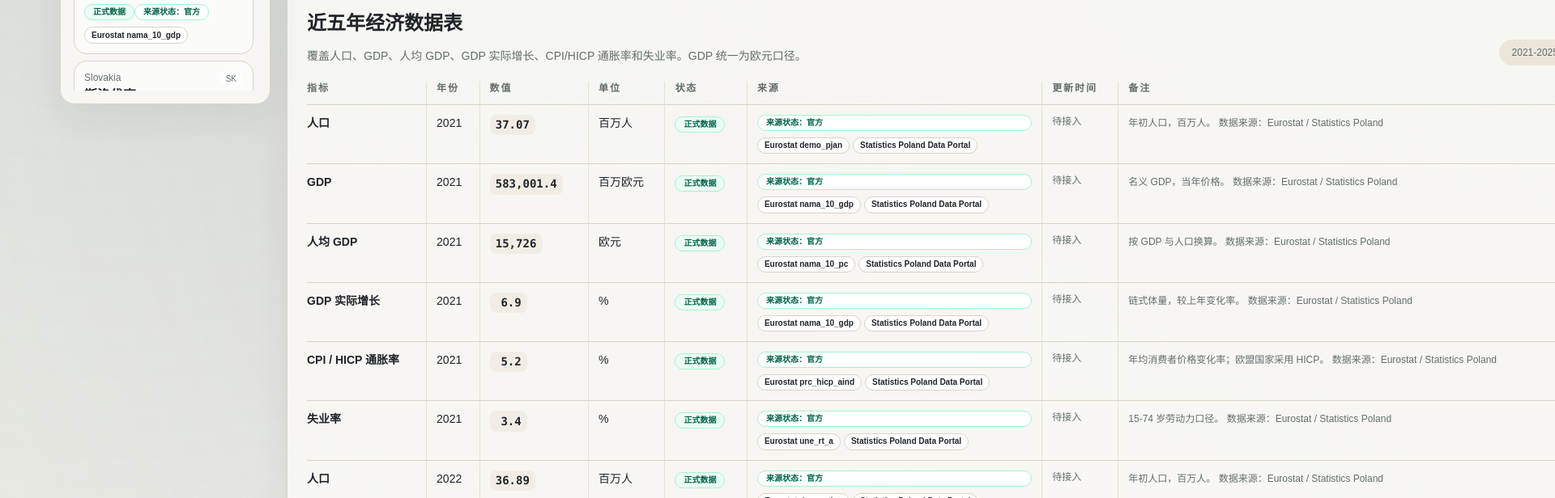
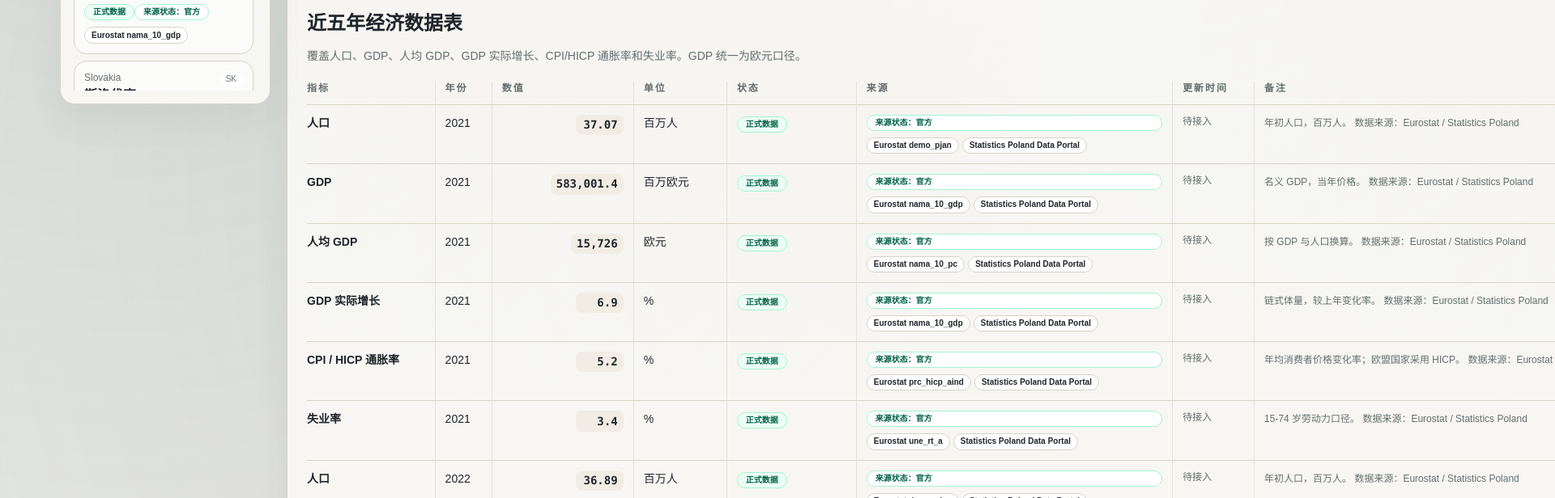
Before and after one commit to hui-sallai/central-europe-political-atlas, a Next.js app: page /data in a window 1280 px wide. Shown: the part 880-1496 px from the top of the page at 81% size, 1920 px wide, since content can reach past the window. Built offline with nearby package versions, Linux system fonts and the light colour scheme.

Commit message:
Refine data tables and V4 comparisons

```diff
--- a/src/app/globals.css
+++ b/src/app/globals.css
@@ -133,9 +133,28 @@ a {
   white-space: nowrap;
 }
 
+.data-value-cell {
+  min-width: 8.75rem;
+  text-align: right;
+  white-space: nowrap;
+}
+
+.data-unit-cell {
+  min-width: 5.75rem;
+}
+
+.data-status-cell {
+  min-width: 8rem;
+  white-space: nowrap;
+}
+
+.data-source-cell {
+  min-width: 9.5rem;
+}
+
 .data-value-token {
   display: inline-block;
-  min-width: 5.5ch;
+  min-width: 7ch;
   white-space: nowrap;
   border-radius: 0.5rem;
   background: color-mix(in srgb, var(--surface-muted) 72%, white);
@@ -148,6 +167,7 @@ a {
 }
 
 .data-value-negative {
+  color: #82473f;
   box-shadow: inset 3px 0 0 color-mix(in srgb, #9f5f55 58%, transparent);
 }
 
--- a/src/app/methodology/page.tsx
+++ b/src/app/methodology/page.tsx
@@ -186,7 +186,7 @@ export default function MethodologyPage() {
         <ol className="mt-5 grid gap-3 text-sm leading-7 text-[var(--muted)] md:grid-cols-2">
           {analysisChecklist.map((item, index) => (
             <li key={item} className="rounded-2xl border border-[var(--line)] bg-white/65 px-4 py-3">
-              <span className="mr-2 font-semibold text-[var(--foreground)]">{index + 1}.</span>
+              <span className="mr-2 font-semibold text-[var(--foreground)]">{String(index + 1).padStart(2, "0")}.</span>
               {item}
             </li>
           ))}
--- a/src/components/DataCountryExplorer.tsx
+++ b/src/components/DataCountryExplorer.tsx
@@ -34,6 +34,19 @@ import {
 
 type DataMode = "economy" | "charts" | "comparison" | "tables";
 type ProjectAmountFilter = "all" | "available" | "missing";
+type V4DerivedRow = {
+  indicatorId: string;
+  label: string;
+  unit: string;
+  highest: number | null;
+  highestCountries: string[];
+  lowest: number | null;
+  lowestCountries: string[];
+  mean: number | null;
+  aboveMeanCountries: string[];
+  belowMeanCountries: string[];
+  equalMeanCountries: string[];
+};
 
 const dataModes: { id: DataMode; label: string; description: string }[] = [
   { id: "economy", label: "经济数据", description: "近五年宏观经济表、官方统计主源与对华经贸样本。" },
@@ -196,6 +209,24 @@ function matrixMeanComparison(value: number | null, mean: number | null) {
   return value > mean ? "高于均值" : "低于均值";
 }
 
+function matrixMeanBucket(value: number | null, mean: number | null) {
+  const label = matrixMeanComparison(value, mean);
+
+  if (label === "高于均值") {
+    return "above";
+  }
+
+  if (label === "低于均值") {
+    return "below";
+  }
+
+  if (label === "等于均值") {
+    return "equal";
+  }
+
+  return "pending";
+}
+
 function dataValueClass(value: number | null) {
   return `data-value-token${value !== null && value < 0 ? " data-value-negative" : ""}`;
 }
@@ -210,14 +241,14 @@ function ObservationRows({ observations }: { observations: ExtendedObservation[]
           <tr key={`${observation.countrySlug}-${observation.indicatorId}`} className="align-top">
             <td className="border-b border-[var(--line)] py-3 pl-0 pr-3 font-semibold">{indicator?.labelZh.replaceAll(" / ", "/") ?? observation.indicatorId}</td>
             <td className="data-date-cell border-b border-[var(--line)] px-3 py-3">{observation.date}</td>
-            <td className="border-b border-[var(--line)] px-3 py-3 font-mono">
+            <td className="data-value-cell border-b border-[var(--line)] px-3 py-3 font-mono">
               <span className={dataValueClass(observation.value)}>{formatObservationValue(observation.value, observation.indicatorId)}</span>
             </td>
             <td className="data-unit-cell border-b border-[var(--line)] px-3 py-3">{observation.unit || "待接入"}</td>
-            <td className="border-b border-[var(--line)] px-3 py-3">
+            <td className="data-status-cell border-b border-[var(--line)] px-3 py-3">
               <DataStatusBadge status={observation.status} />
             </td>
-            <td className="border-b border-[var(--line)] px-3 py-3">
+            <td className="data-source-cell border-b border-[var(--line)] px-3 py-3">
               <div className="flex flex-col gap-2">
                 <SourceStatusBadge status={observation.status === "official" ? "official" : observation.status === "sample" ? "sample" : observation.status === "pending" ? "pending" : "manual"} />
                 <SourceNameLink href={observation.sourceUrl}>{observation.sourceName}</SourceNameLink>
@@ -259,8 +290,9 @@ function ChinaProjectTable({ projects, countryName }: { projects: ChinaProjectRe
 
   return (
     <div>
-      <div className="mb-4 flex flex-col gap-3 rounded-2xl border border-[var(--line)] bg-[var(--surface-muted)] p-3 lg:flex-row lg:items-center lg:justify-between">
-        <div className="flex flex-wrap gap-2">
+        <div className="mb-4 flex flex-col gap-3 rounded-2xl border border-[var(--line)] bg-[var(--surface-muted)] p-3 lg:flex-row lg:items-center lg:justify-between">
+        <div>
+          <div className="flex flex-wrap gap-2">
           {([
             ["all", `全部项目 ${projects.length}`],
             ["available", `金额已接入 ${availableAmountCount}`],
@@ -277,6 +309,8 @@ function ChinaProjectTable({ projects, countryName }: { projects: ChinaProjectRe
               {label}
             </button>
           ))}
+          </div>
+          <p className="mt-2 text-[11px] text-[var(--muted)]">当前显示 {filteredProjects.length} 条；金额状态仅按项目表 amount 字段判定。</p>
         </div>
         <label className="flex items-center gap-2 text-xs font-semibold text-[var(--muted)]">
           行业
@@ -312,23 +346,23 @@ function ChinaProjectTable({ projects, countryName }: { projects: ChinaProjectRe
                   <td className="border-b border-[var(--line)] px-3 py-3">{project.sector || "待接入"}</td>
                   <td className="border-b border-[var(--line)] px-3 py-3">{project.chineseActor || "待接入"}</td>
                   <td className="border-b border-[var(--line)] px-3 py-3">{project.localActor || "待接入"}</td>
-                  <td className="border-b border-[var(--line)] px-3 py-3 font-mono">
+                  <td className="data-value-cell border-b border-[var(--line)] px-3 py-3 font-mono">
                     <span className={dataValueClass(project.amount)}>{project.amount === null ? "—" : project.amount.toLocaleString("zh-CN", { maximumFractionDigits: 2 })}</span>
                   </td>
                   <td className="data-unit-cell border-b border-[var(--line)] px-3 py-3">{project.currency ?? "—"}</td>
-                  <td className="border-b border-[var(--line)] px-3 py-3">
+                  <td className="data-status-cell border-b border-[var(--line)] px-3 py-3">
                     <span className={`inline-flex whitespace-nowrap rounded-full px-2.5 py-1 text-[10px] font-semibold ${project.amount === null ? "bg-amber-50 text-amber-800" : "bg-emerald-50 text-emerald-800"}`}>
                       {project.amount === null ? "金额缺失" : "金额已接入"}
                     </span>
                   </td>
                   <td className="border-b border-[var(--line)] px-3 py-3">{project.year || "待接入"}</td>
-                  <td className="border-b border-[var(--line)] px-3 py-3">
+                  <td className="data-status-cell border-b border-[var(--line)] px-3 py-3">
                     <div className="flex flex-col gap-2">
                       <DataStatusBadge status={project.status} />
                       <span className="text-xs text-[var(--muted)]">{project.projectStatus}</span>
                     </div>
                   </td>
-                  <td className="border-b border-[var(--line)] px-3 py-3">
+                  <td className="data-source-cell border-b border-[var(--line)] px-3 py-3">
                     <div className="flex flex-col gap-2">
                       <SourceStatusBadge status={project.status === "official" ? "official" : project.status === "sample" ? "sample" : project.status === "pending" ? "pending" : "manual"} />
                       <SourceNameLink href={project.sourceUrl}>来源链接</SourceNameLink>
@@ -437,6 +471,34 @@ export function DataCountryExplorer() {
   });
   const v4TotalExpected = v4CoverageItems.reduce((sum, item) => sum + item.coverage.total, 0);
   const v4TotalPresent = v4CoverageItems.reduce((sum, item) => sum + item.coverage.present.length, 0);
+  const v4DerivedRows: V4DerivedRow[] = v4TemplateIndicatorIds.map((indicatorId) => {
+    const indicator = getExtendedIndicator(indicatorId);
+    const countryObservations = v4Countries.map((country) => ({
+      country,
+      observation: v4ObservationMaps.get(country.slug)?.get(indicatorId),
+    }));
+    const availableObservations = countryObservations.filter(
+      (item): item is typeof item & { observation: ExtendedObservation & { value: number } } => item.observation?.value !== null && item.observation?.value !== undefined,
+    );
+    const values = availableObservations.map((item) => item.observation.value);
+    const mean = values.length > 0 ? values.reduce((sum, value) => sum + value, 0) / values.length : null;
+    const highest = values.length > 0 ? Math.max(...values) : null;
+    const lowest = values.length > 0 ? Math.min(...values) : null;
+
+    return {
+      indicatorId,
+      label: indicator?.labelZh ?? indicatorId,
+      unit: indicator?.unit ?? "",
+      highest,
+      highestCountries: highest === null ? [] : availableObservations.filter((item) => item.observation.value === highest).map((item) => item.country.nameZh),
+      lowest,
+      lowestCountries: lowest === null ? [] : availableObservations.filter((item) => item.observation.value === lowest).map((item) => item.country.nameZh),
+      mean,
+      aboveMeanCountries: availableObservations.filter((item) => matrixMeanBucket(item.observation.value, mean) === "above").map((item) => item.country.nameZh),
+      belowMeanCountries: availableObservations.filter((item) => matrixMeanBucket(item.observation.value, mean) === "below").map((item) => item.country.nameZh),
+      equalMeanCountries: availableObservations.filter((item) => matrixMeanBucket(item.observation.value, mean) === "equal").map((item) => item.country.nameZh),
+    };
+  });
 
   return (
     <section className="mt-8 grid gap-5 lg:grid-cols-[260px_minmax(0,1fr)]">
@@ -636,6 +698,52 @@ export function DataCountryExplorer() {
                 </tbody>
               </table>
             </div>
+
+            <div className="mt-5 rounded-2xl border border-[var(--line)] bg-white/70 p-4">
+              <div className="flex flex-col gap-2 lg:flex-row lg:items-end lg:justify-between">
+                <div>
+                  <p className="eyebrow">Derived Comparison</p>
+                  <h3 className="mt-2 text-xl font-semibold">派生比较</h3>
+                </div>
+                <span className="rounded-full bg-[var(--surface-muted)] px-3 py-1 text-xs text-[var(--muted)]">仅为事实数据派生</span>
+              </div>
+              <div className="mt-4 overflow-x-auto">
+                <table className="research-data-table w-full min-w-[1180px] border-separate border-spacing-0 text-left text-sm">
+                  <thead>
+                    <tr className="text-xs uppercase tracking-[0.16em] text-[var(--muted)]">
+                      {["指标", "最高值", "最低值", "V4 均值", "高于均值", "低于均值", "等于均值"].map((header) => (
+                        <th key={header} className="border-b border-[var(--line)] px-3 pb-3 font-semibold first:pl-0">{header}</th>
+                      ))}
+                    </tr>
+                  </thead>
+                  <tbody>
+                    {v4DerivedRows.map((row) => (
+                      <tr key={row.indicatorId} className="align-top">
+                        <td className="border-b border-[var(--line)] py-3 pl-0 pr-3">
+                          <p className="font-semibold">{row.label}</p>
+                          <p className="mt-1 text-[10px] text-[var(--muted)]">{row.unit}</p>
+                        </td>
+                        <td className="data-value-cell border-b border-[var(--line)] px-3 py-3">
+                          <span className={dataValueClass(row.highest)}>{formatMatrixValue(row.indicatorId, row.highest)}</span>
+                          <p className="mt-1 text-[10px] text-[var(--muted)]">{row.highestCountries.join(" / ") || "待接入"}</p>
+                        </td>
+                        <td className="data-value-cell border-b border-[var(--line)] px-3 py-3">
+                          <span className={dataValueClass(row.lowest)}>{formatMatrixValue(row.indicatorId, row.lowest)}</span>
+                          <p className="mt-1 text-[10px] text-[var(--muted)]">{row.lowestCountries.join(" / ") || "待接入"}</p>
+                        </td>
+                        <td className="data-value-cell border-b border-[var(--line)] px-3 py-3">
+                          <span className={dataValueClass(row.mean)}>{formatMatrixValue(row.indicatorId, row.mean)}</span>
+                          <p className="mt-1 text-[10px] text-[var(--muted)]">算术平均</p>
+                        </td>
+                        <td className="border-b border-[var(--line)] px-3 py-3 text-xs leading-5 text-[var(--muted)]">{row.aboveMeanCountries.join(" / ") || "—"}</td>
+                        <td className="border-b border-[var(--line)] px-3 py-3 text-xs leading-5 text-[var(--muted)]">{row.belowMeanCountries.join(" / ") || "—"}</td>
+                        <td className="border-b border-[var(--line)] px-3 py-3 text-xs leading-5 text-[var(--muted)]">{row.equalMeanCountries.join(" / ") || "—"}</td>
+                      </tr>
+                    ))}
+                  </tbody>
+                </table>
+              </div>
+            </div>
             <div className="mt-4 flex flex-wrap items-center gap-2 rounded-2xl bg-[var(--surface-muted)] px-4 py-3 text-xs text-[var(--muted)]">
               <DataStatusBadge status="official" />
               <span>最高值、最低值和 V4 均值均为当前四国观测值的直接派生比较；高于或低于均值仅表示数值位置，不代表优劣、预测或风险判断。</span>
@@ -701,12 +809,12 @@ export function DataCountryExplorer() {
                           <tr key={`${row.year}-${metric.id}`} className="align-top">
                             <td className="border-b border-[var(--line)] py-3 pl-0 pr-3 font-semibold">{metric.label}</td>
                             <td className="data-date-cell border-b border-[var(--line)] px-3 py-3">{row.year}</td>
-                            <td className="border-b border-[var(--line)] px-3 py-3 font-mono"><span className={dataValueClass(value)}>{formatRawMetricValue(value, metric.id)}</span></td>
+                            <td className="data-value-cell border-b border-[var(--line)] px-3 py-3 font-mono"><span className={dataValueClass(value)}>{formatRawMetricValue(value, metric.id)}</span></td>
                             <td className="data-unit-cell border-b border-[var(--line)] px-3 py-3">{metric.unit}</td>
-                            <td className="border-b border-[var(--line)] px-3 py-3">
+                            <td className="data-status-cell border-b border-[var(--line)] px-3 py-3">
                               <DataStatusBadge status={status} />
                             </td>
-                            <td className="border-b border-[var(--line)] px-3 py-3">
+                            <td className="data-source-cell border-b border-[var(--line)] px-3 py-3">
                               <div className="flex flex-col gap-2">
                                 <SourceStatusBadge status={status === "official" ? "official" : "pending"} />
                                 <SourceLinkList links={getEconomicMetricSourceLinks(selectedCountry.slug, metric.id, row.year, value)} compact />
@@ -881,12 +989,12 @@ export function DataCountryExplorer() {
                         <tr key={row.year} className="align-top">
                           <td className="border-b border-[var(--line)] py-3 pl-0 pr-3 font-semibold">{activeMetricInfo.label}</td>
                           <td className="data-date-cell border-b border-[var(--line)] px-3 py-3">{row.year}</td>
-                          <td className="border-b border-[var(--line)] px-3 py-3 font-mono"><span className={dataValueClass(value)}>{formatRawMetricValue(value, activeMetric)}</span></td>
+                          <td className="data-value-cell border-b border-[var(--line)] px-3 py-3 font-mono"><span className={dataValueClass(value)}>{formatRawMetricValue(value, activeMetric)}</span></td>
                           <td className="data-unit-cell border-b border-[var(--line)] px-3 py-3">{activeMetricInfo.unit}</td>
-                          <td className="border-b border-[var(--line)] px-3 py-3">
+                          <td className="data-status-cell border-b border-[var(--line)] px-3 py-3">
                             <DataStatusBadge status={status} />
                           </td>
-                          <td className="border-b border-[var(--line)] px-3 py-3">
+                          <td className="data-source-cell border-b border-[var(--line)] px-3 py-3">
                             <div className="flex flex-col gap-2">
                               <SourceStatusBadge status={status === "official" ? "official" : "pending"} />
                               <SourceLinkList links={getEconomicMetricSourceLinks(selectedCountry.slug, activeMetric, row.year, value)} />
--- a/src/components/NewsExplorer.tsx
+++ b/src/components/NewsExplorer.tsx
@@ -24,6 +24,7 @@ export function NewsExplorer() {
   );
   const formalItems = filteredItems.filter((item) => item.dataStatus !== "sample");
   const sampleItems = filteredItems.filter((item) => item.dataStatus === "sample");
+  const totalFormalV4Count = weeklyNewsItems.filter((item) => item.dataStatus !== "sample" && ["poland", "hungary", "czechia", "slovakia"].includes(item.countrySlug)).length;
 
   return (
     <section className="mt-8 grid gap-6 lg:grid-cols-[280px_1fr]">
@@ -84,6 +85,7 @@ export function NewsExplorer() {
             <div>
               <p className="eyebrow">Formal News</p>
               <h2 className="mt-2 text-xl font-semibold">正式新闻区</h2>
+              <p className="mt-2 text-xs text-[var(--muted)]">V4 正式事件：{totalFormalV4Count} / 4；均为来源可点击的人工中文摘要。</p>
             </div>
             <DataStatusBadge status={formalItems.length > 0 ? "manual" : "pending"} />
           </div>
```
